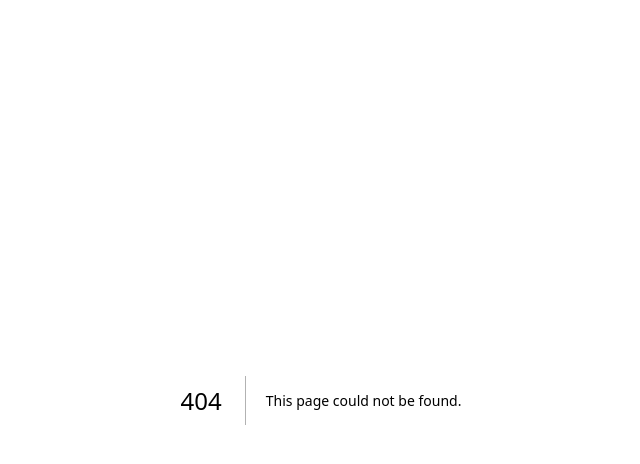
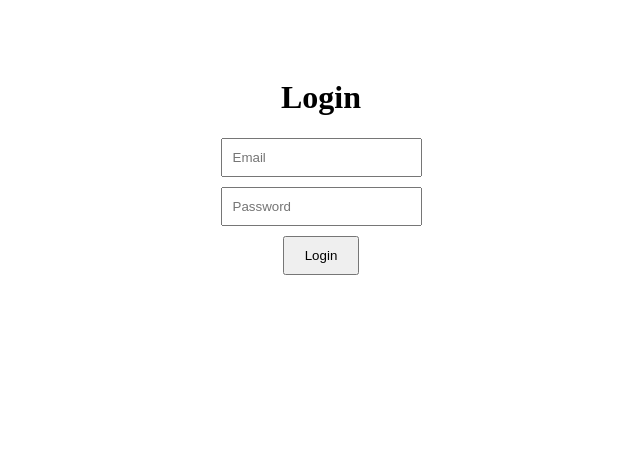
Before and after one commit to MisTrifler/Create-a-new-repository, a Next.js app: page /pages/login in a window 1280 px wide. Before the commit this address had no page. Shown: the top 464 px of the page, without its empty margins (319-959 px from the left). Built offline with nearby package versions, Linux system fonts and the light colour scheme.

Commit message:
Create login.js

```diff
--- /dev/null
+++ b/pages/pages/login.js
@@ -0,0 +1,12 @@
+export default function Login() {
+  return (
+    <div style={{ padding: "50px", textAlign: "center" }}>
+      <h1>Login</h1>
+
+      <input placeholder="Email" style={{ display: "block", margin: "10px auto", padding: "10px" }} />
+      <input placeholder="Password" type="password" style={{ display: "block", margin: "10px auto", padding: "10px" }} />
+
+      <button style={{ padding: "10px 20px" }}>Login</button>
+    </div>
+  );
+}
```
